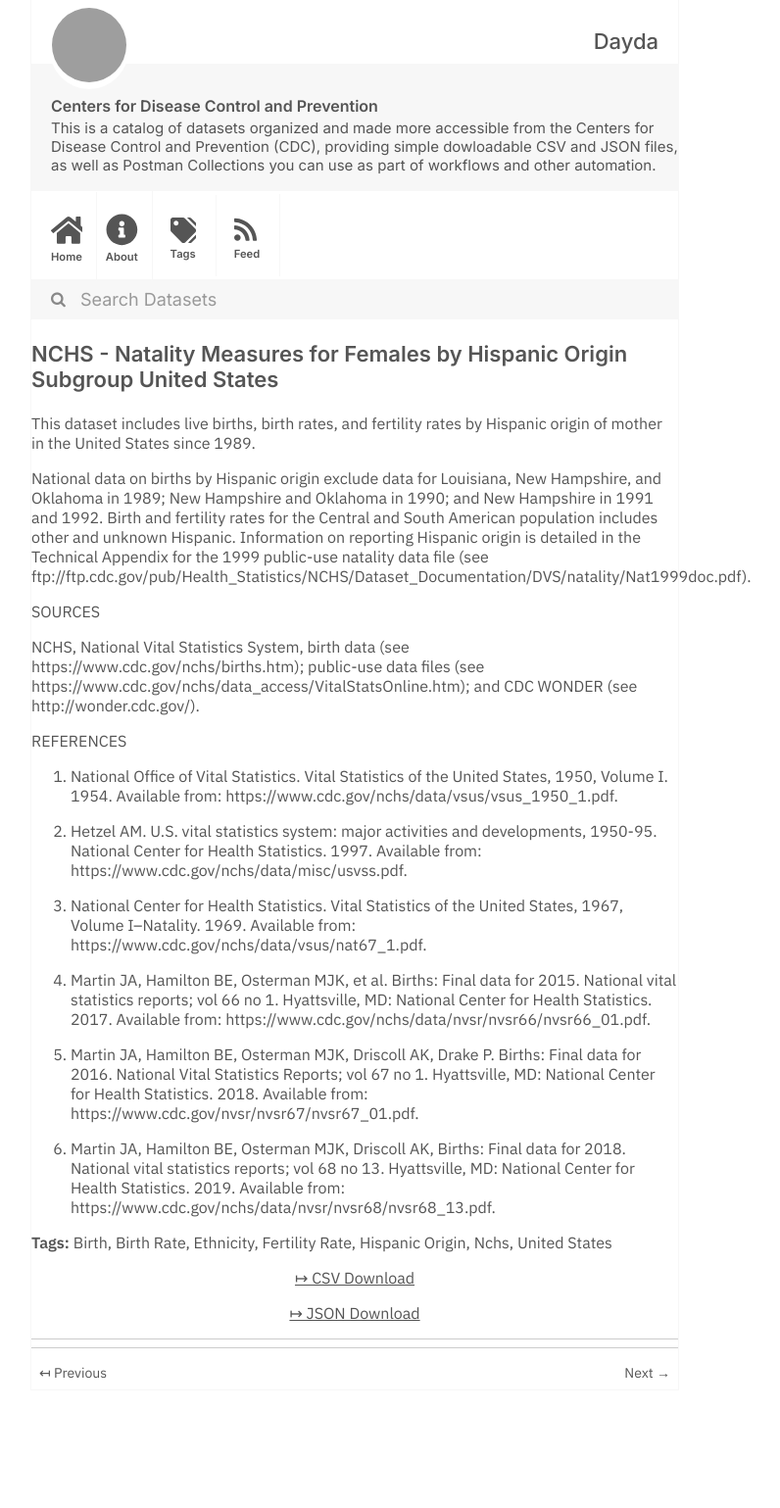
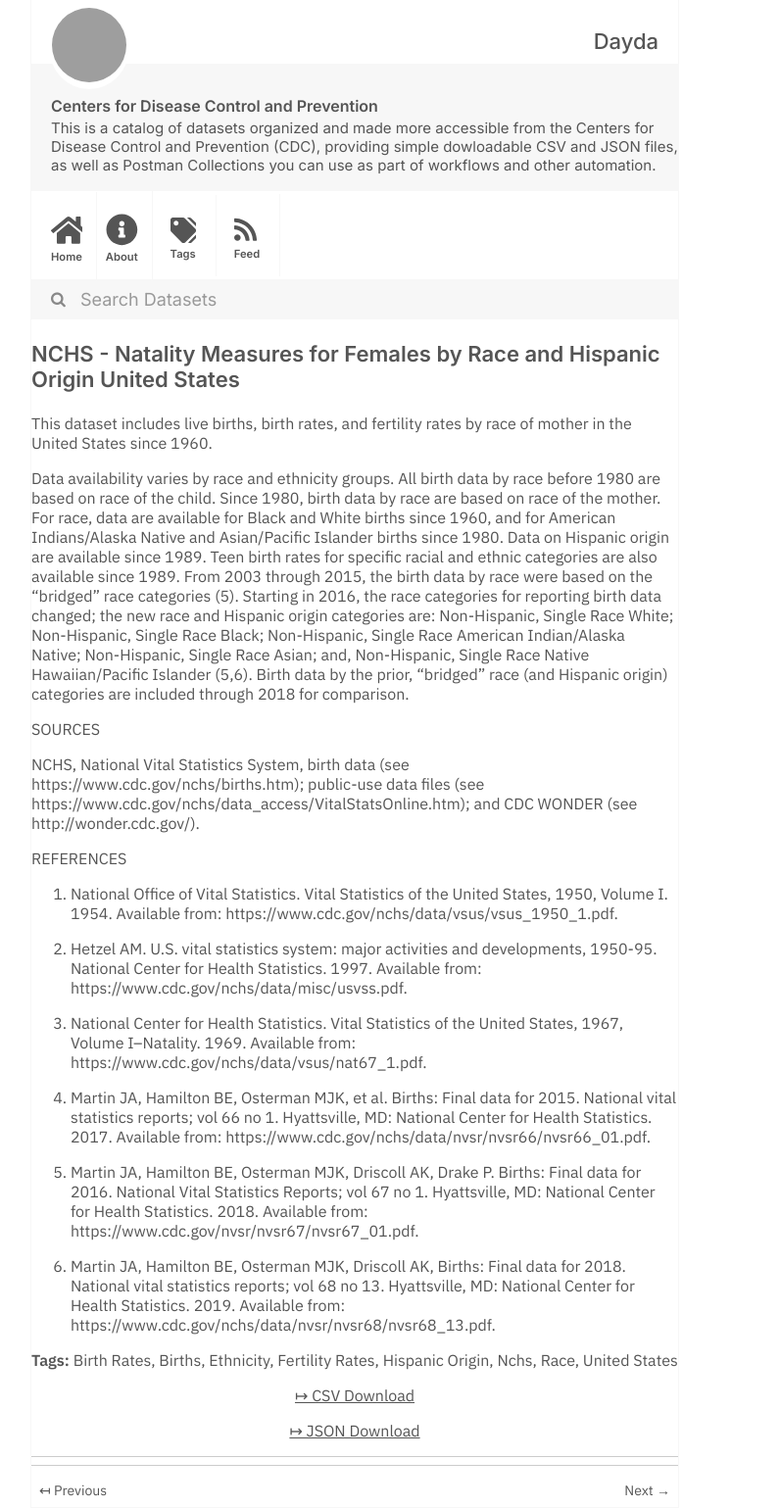
Before and after one commit to dayda-entities/centers-for-disease-control-and-prevention, a Jekyll site: the page built from _posts/2020-11-12-nchs-natality-measures-for-fem.md, in a window 1280 px wide. Shown: the whole page at 98% size, without its empty margins (278-1074 px from the left). Built offline with Jekyll 4.4.1, drawn with Linux system fonts in a browser that asks for light colours; before the commit the page ends 1419 px from its top, so only the background shows below that; grey boxes are pictures that could not be loaded.

Commit message:
Publish Data

```diff
--- a/_posts/2020-11-12-nchs-natality-measures-for-fem.md
+++ b/_posts/2020-11-12-nchs-natality-measures-for-fem.md
@@ -1,26 +1,27 @@
 ---
-title: NCHS - Natality Measures for Females by Hispanic Origin Subgroup United States
-created: '2020-11-12T12:16:12.110389'
-modified: '2021-04-21T19:38:15.432025'
+title: NCHS - Natality Measures for Females by Race and Hispanic Origin United States
+created: '2020-11-12T12:13:32.311062'
+modified: '2021-04-21T19:17:24.821339'
 state: active
 type: dataset
 tags:
-  - Birth
-  - Birth Rate
+  - Birth Rates
+  - Births
   - Ethnicity
-  - Fertility Rate
+  - Fertility Rates
   - Hispanic Origin
   - Nchs
+  - Race
   - United States
 groups: []
-csv_url: 'https://data.cdc.gov/api/views/s54h-bixi/rows.csv?accessType=DOWNLOAD'
-json_url: 'https://data.cdc.gov/api/views/s54h-bixi/rows.json?accessType=DOWNLOAD'
+csv_url: 'https://data.cdc.gov/api/views/89yk-m38d/rows.csv?accessType=DOWNLOAD'
+json_url: 'https://data.cdc.gov/api/views/89yk-m38d/rows.json?accessType=DOWNLOAD'
 layout: post
 
 ---
-This dataset includes live births, birth rates, and fertility rates by Hispanic origin of mother in the United States since 1989.
+This dataset includes live births, birth rates, and fertility rates by race of mother in the United States since 1960.
 
-National data on births by Hispanic origin exclude data for Louisiana, New Hampshire, and Oklahoma in 1989; New Hampshire and Oklahoma in 1990; and New Hampshire in 1991 and 1992. Birth and fertility rates for the Central and South American population includes other and unknown Hispanic. Information on reporting Hispanic origin is detailed in the Technical Appendix for the 1999 public-use natality data file (see ftp://ftp.cdc.gov/pub/Health_Statistics/NCHS/Dataset_Documentation/DVS/natality/Nat1999doc.pdf).
+Data availability varies by race and ethnicity groups. All birth data by race before 1980 are based on race of the child. Since 1980, birth data by race are based on race of the mother. For race, data are available for Black and White births since 1960, and for American Indians/Alaska Native and Asian/Pacific Islander births since 1980. Data on Hispanic origin are available since 1989. Teen birth rates for specific racial and ethnic categories are also available since 1989. From 2003 through 2015, the birth data by race were based on the “bridged” race categories (5). Starting in 2016, the race categories for reporting birth data changed; the new race and Hispanic origin categories are: Non-Hispanic, Single Race White; Non-Hispanic, Single Race Black; Non-Hispanic, Single Race American Indian/Alaska Native; Non-Hispanic, Single Race Asian; and, Non-Hispanic, Single Race Native Hawaiian/Pacific Islander (5,6). Birth data by the prior, “bridged” race (and Hispanic origin) categories are included through 2018 for comparison.
 
 SOURCES
 
```
